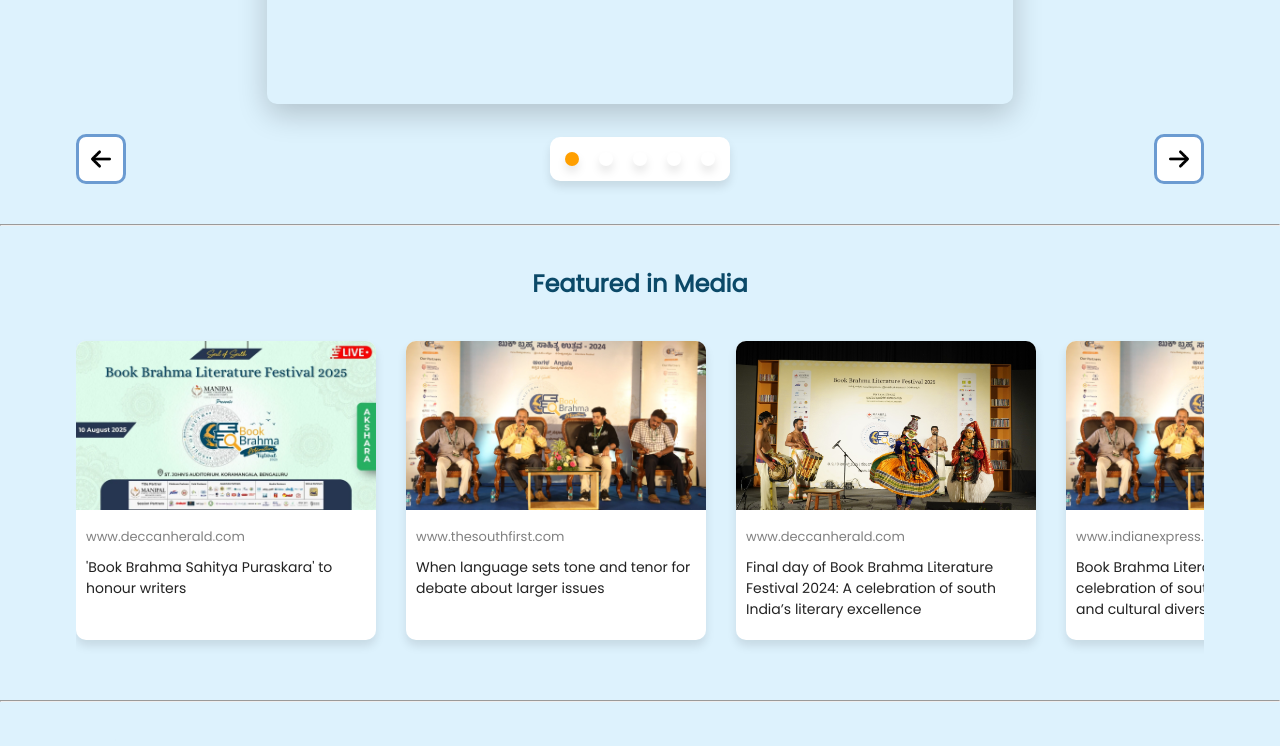
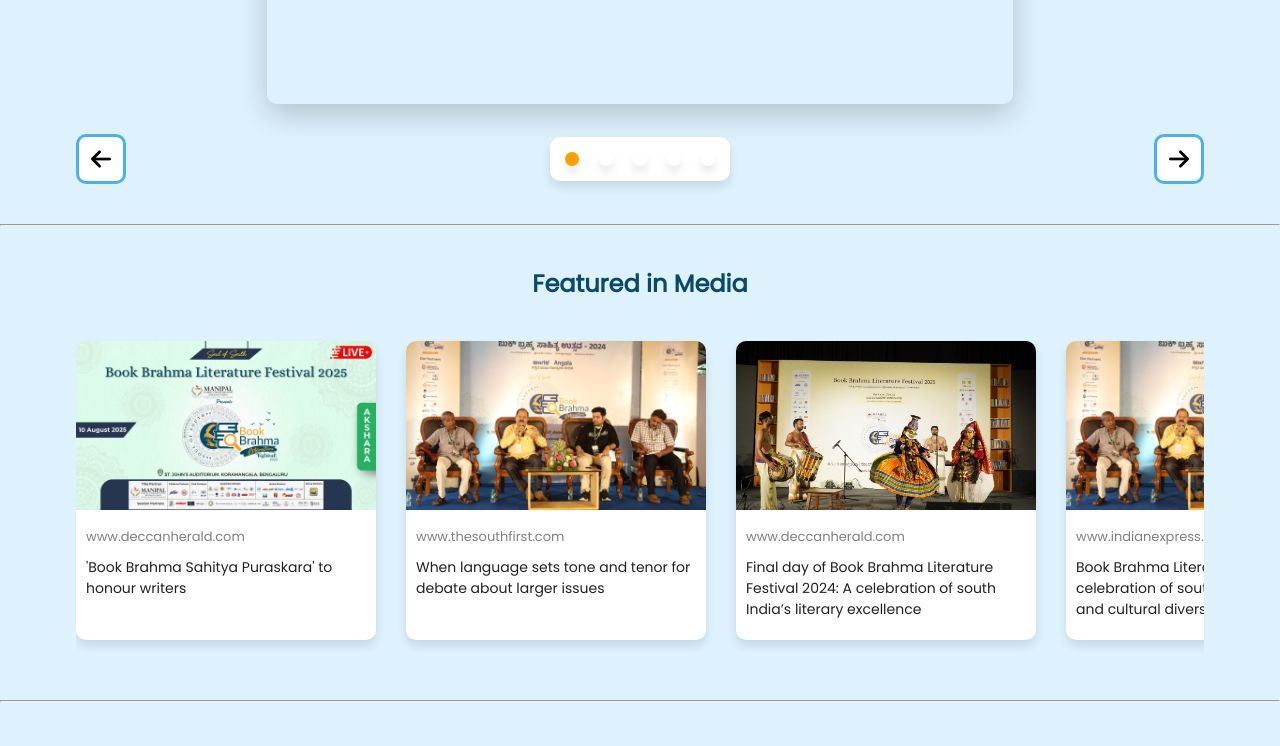
Before and after one commit to codewithsathwik/BBLF-2026-FE-ANNOUNCEMENT, a plain HTML site: page index.html in a window 1280 px wide. Shown: the part 1860-2606 px from the top of the page. Drawn offline with Linux system fonts and the light colour scheme; no server answers; a web font is replaced by a local one.

Commit message:
added color changes

```diff
--- a/css/style.css
+++ b/css/style.css
@@ -5,8 +5,8 @@
     --font-alt: "Red Rose", serif;
     --scroll-padding: 10px;
     --color-primary: #DDF2FD;
-    /* --color-alt: #4AB2E6; */
-    --color-alt:  #6B9BD1;
+    --color-alt: #4AB2E6;
+    /* --color-alt:  #6B9BD1; */
     --color-alt2: #F8F1E6D9;
     --font-ink-main: #0B4968;
     --font-ink-alt: #FF9F00;
```
